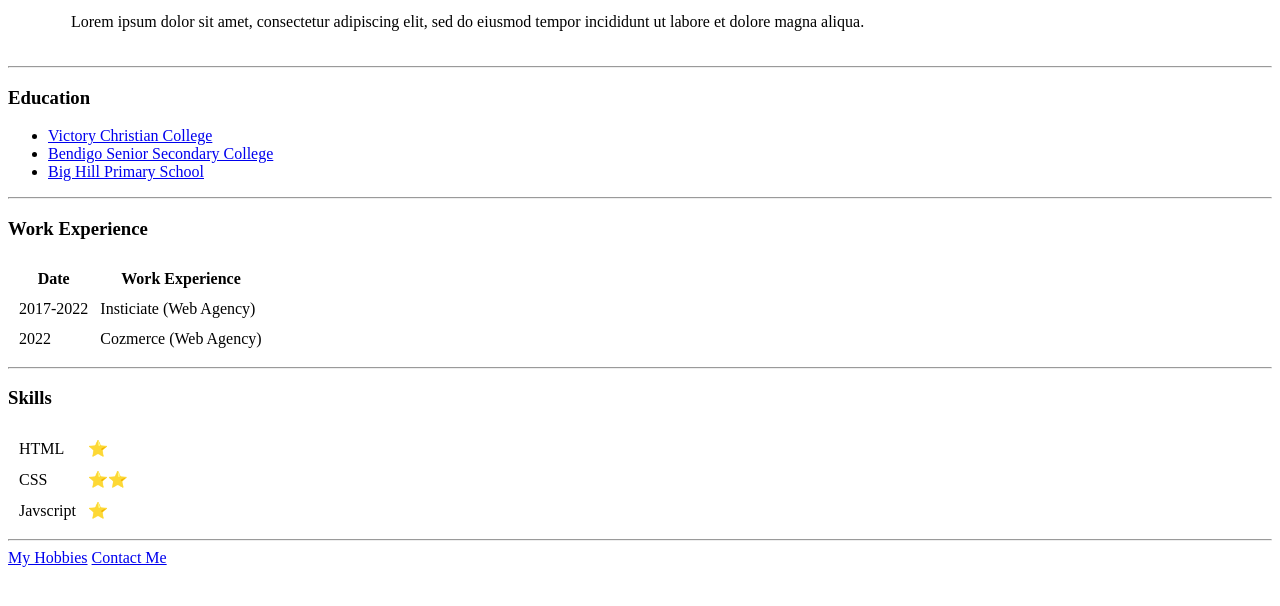
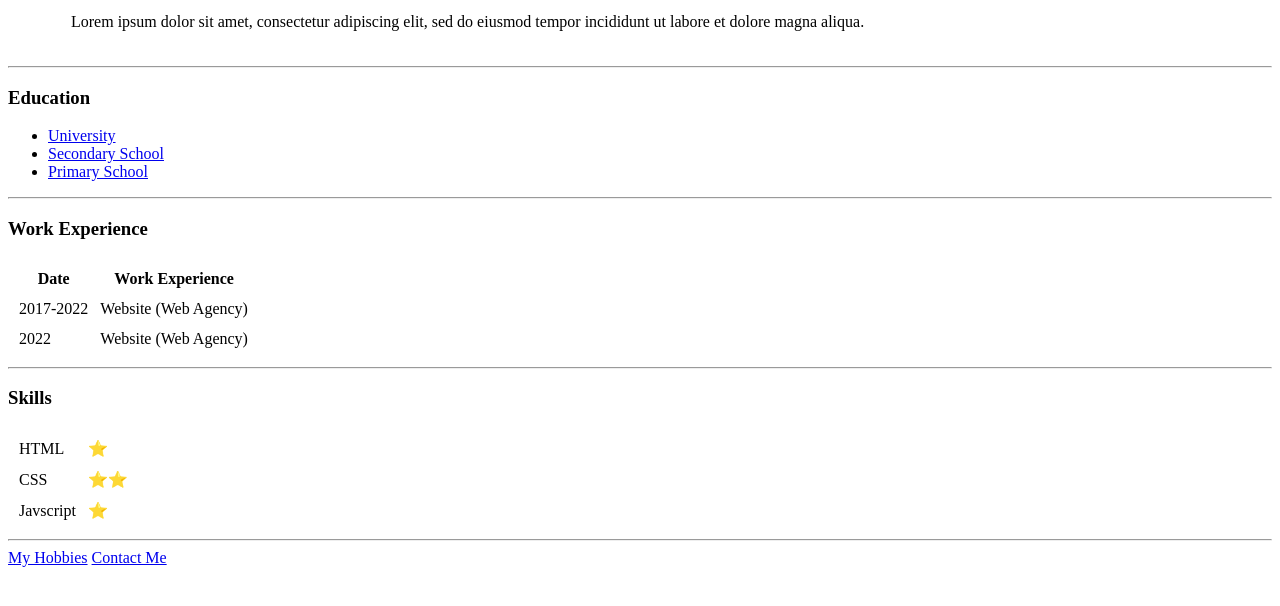
Before and after one commit to zthoffman/cv, a plain HTML site: page index.html in a window 1280 px wide. Shown: the part 120-726 px from the top of the page. Drawn offline with Linux system fonts and the light colour scheme.

Commit message:
Update index.html

```diff
--- a/index.html
+++ b/index.html
@@ -15,9 +15,9 @@
     <hr>
     <h3>Education</h3>
     <ul>
-        <li><a href="https://www.vcc.vic.edu.au/">Victory Christian College</a></li>
-        <li><a href="http://www.bssc.edu.au/">Bendigo Senior Secondary College</a></li>
-        <li><a href="https://www.bighillps.vic.edu.au/">Big Hill Primary School</a></li>
+        <li><a href="#">University</a></li>
+        <li><a href="#">Secondary School</a></li>
+        <li><a href="#">Primary School</a></li>
     </ul>
     <hr>
     <h3>Work Experience</h3>
@@ -31,11 +31,11 @@
         <tbody>
             <tr>
                 <td>2017-2022</td>
-                <td>Insticiate (Web Agency)</td>
+                <td>Website (Web Agency)</td>
             </tr>
             <tr>
                 <td>2022</td>
-                <td>Cozmerce (Web Agency)</td>
+                <td>Website (Web Agency)</td>
             </tr>
         </tbody>
         <tfoot>
```
